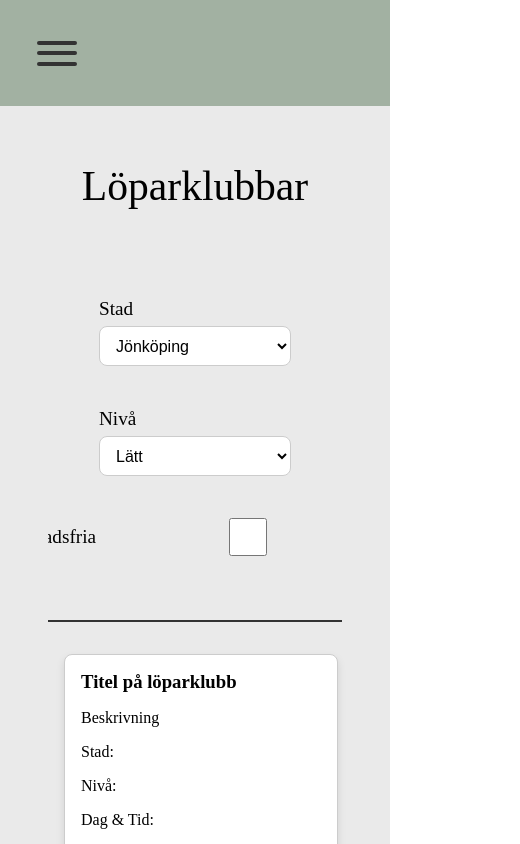
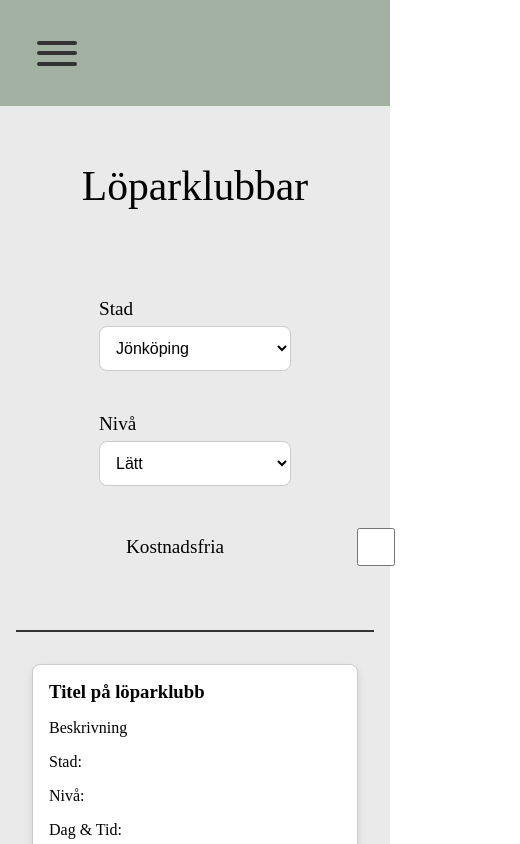
Before and after one commit to Pallicen/Loparklubbar, a React (Vite) app in the folder frontend/: page /Runclubs in a window 390 px wide. Shown: the top 844 px of the page, 520 px wide, since content can reach past the window. Built offline with nearby package versions, Linux system fonts and the light colour scheme.

Commit message:
fixat checkboxlabel under filter under löparklubbar

```diff
--- a/frontend/src/components/Pages/Runclubs.tsx
+++ b/frontend/src/components/Pages/Runclubs.tsx
@@ -37,9 +37,12 @@ const Runclubs = () => {
           </select>
           </div>
 
-          <label className="checkboxLabel"> Kostnadsfria
+
+          <div className="freeCheckbox">
+            <label className="checkboxLabel"> Kostnadsfria
             <input type="checkbox" />
-          </label>
+            </label>
+          </div>
 
 
         </div>
--- a/frontend/src/style/App.css
+++ b/frontend/src/style/App.css
@@ -173,8 +173,8 @@ header {
 
 @media (max-width: 768px) {
   .home, .event, .runclub, .login-menu, .text-overlay {
-  margin-left: 1rem;
-  margin-right: 1rem;
+  padding-left: 1rem;
+  padding-right: 1rem;
 }
 }
 
--- a/frontend/src/style/Runclub.css
+++ b/frontend/src/style/Runclub.css
@@ -2,6 +2,8 @@
 
 .runclub-container {
   display: flex;
+  justify-content: center;
+  align-items: center;
 }
 
 .runclubTitle {
@@ -126,35 +128,40 @@
   cursor: pointer;
 }
 
-
 label {
   margin-top: 2rem;
   font-size: 1.2rem;
 }
 
 @media (max-width: 768px) {
-    .filter {
+
+  .filter-container {
+    display: flex;
+    justify-content: center;
+    align-items: center;
+    margin-bottom: 4rem;
+    width: 100%
+  }
+
+  .filter {
     display: flex;
     gap: 10px;
-    overflow-x: auto;
-    flex-wrap: nowrap;
     width: 100%;
-    justify-content: space-between;
+    justify-content: center;
     align-items: center;
   }
 
-  .filter-container {
+  .freeCheckbox {
     display: flex;
-    margin-bottom: 4rem;
-  }
-
-  .selectWrapper select {
-    height: 40px;
+    justify-content: center;
+    align-items: center;
+    text-align: center;
     width: 12rem;
   }
 
   .checkboxLabel {
     font-size: 1.2rem;
+    margin-left: 16rem;
   }
 
 }
```
